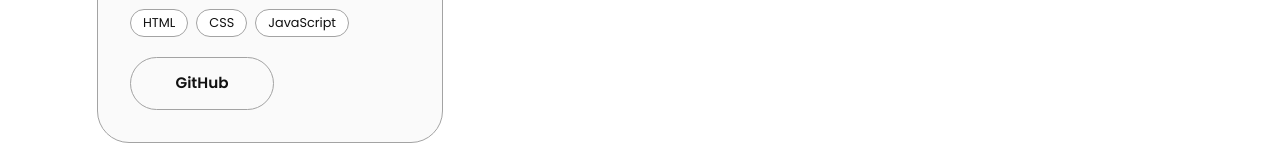
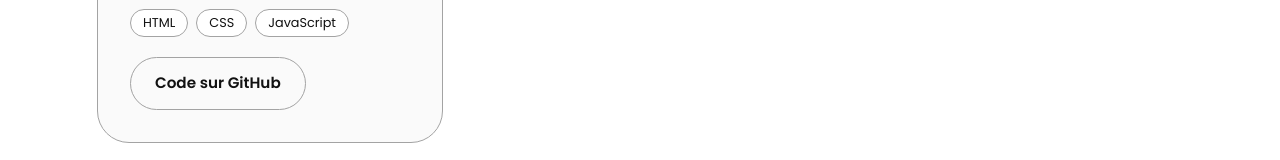
Before and after one commit to naghu01/naghu01.github.io, a plain HTML site: page index.html in a window 1280 px wide. Shown: the part 4144-4304 px from the top of the page. Drawn offline with Linux system fonts and the light colour scheme.

Commit message:
Lien vers le dépôt du portfolio
Co-Authored-By: Claude Opus 5.5 <noreply@anthropic.com>
Claude-Session: https://claude.ai/code/session_01P97YLANNj7r5NSbCaDkfyQ

```diff
--- a/index.html
+++ b/index.html
@@ -274,8 +274,7 @@
               <li>HTML</li><li>CSS</li><li>JavaScript</li>
             </ul>
             <div class="btn-container">
-              <!-- À COMPLÉTER : remplace par l'URL du dépôt du portfolio -->
-              <a class="btn btn-color-2 project-btn" href="https://github.com/naghu01" target="_blank" rel="noopener">GitHub</a>
+              <a class="btn btn-color-2 project-btn" href="https://github.com/naghu01/naghu01.github.io" target="_blank" rel="noopener">Code sur GitHub</a>
             </div>
           </article>
         </div>
```
